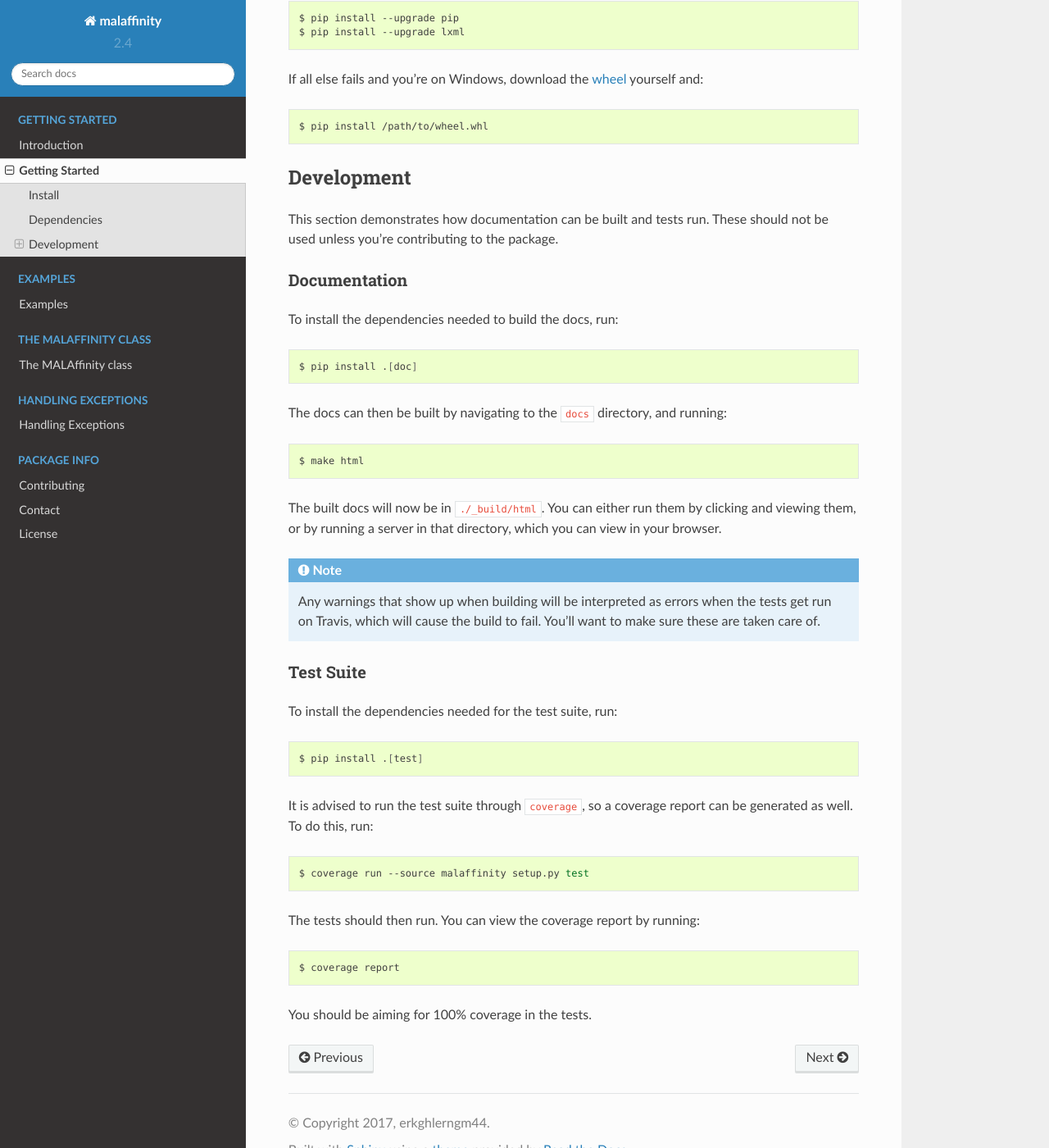
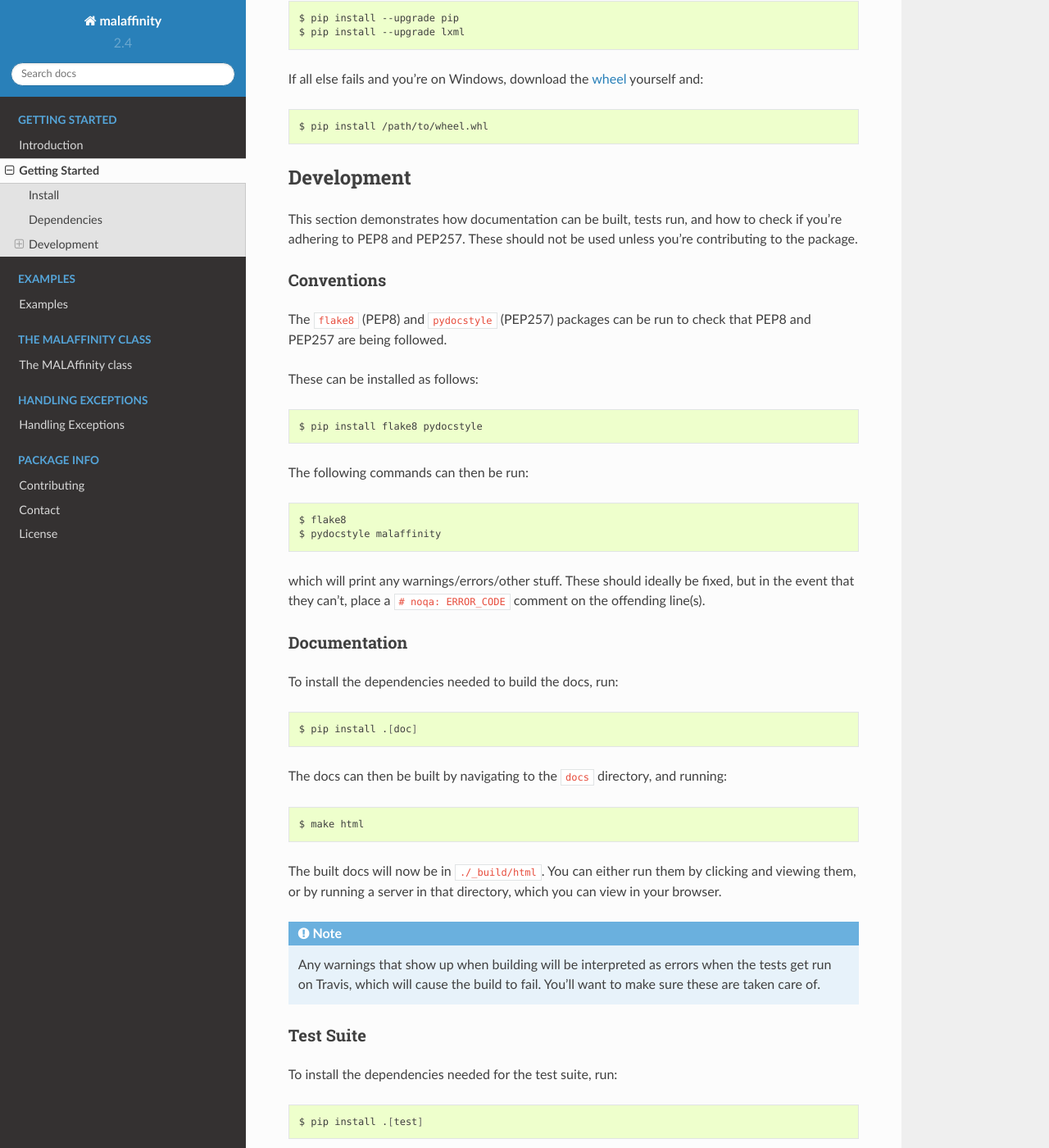
Before and after one commit to erkghlerngm44/aniffinity, a Sphinx documentation site: the page built from docs/getting_started/getting_started.rst, in a window 1280 px wide and 1400 px high, scrolled down 763 px. Shown: the whole window at 82% size. Built offline with Sphinx 7.4.7 and the Read the Docs theme 2.0.0, drawn with Linux system fonts in a browser that asks for light colours.

Commit message:
Make contributing + getting started pages more friendly

```diff
--- a/docs/getting_started/getting_started.rst
+++ b/docs/getting_started/getting_started.rst
@@ -50,8 +50,34 @@ yourself and:
 Development
 -----------
 
-This section demonstrates how documentation can be built and tests run.
+This section demonstrates how documentation can be built, tests run,
+and how to check if you're adhering to PEP8 and PEP257.
 These should not be used unless you're contributing to the package.
+
+.. _conventions:
+
+Conventions
+~~~~~~~~~~~
+
+The ``flake8`` (PEP8) and ``pydocstyle`` (PEP257) packages can be run
+to check that PEP8 and PEP257 are being followed.
+
+These can be installed as follows:
+
+.. code-block:: bash
+
+    $ pip install flake8 pydocstyle
+
+The following commands can then be run:
+
+.. code-block:: bash
+
+    $ flake8
+    $ pydocstyle malaffinity
+
+which will print any warnings/errors/other stuff. These should ideally
+be fixed, but in the event that they can't, place a ``# noqa: ERROR_CODE``
+comment on the offending line(s).
 
 .. _build-docs:
 
@@ -102,5 +128,3 @@ The tests should then run. You can view the coverage report by running:
 .. code-block:: bash
 
     $ coverage report
-
-You should be aiming for 100% coverage in the tests.
```
Also changed, not shown: docs/package_info/contributing.rst (+25 -49 lines).
